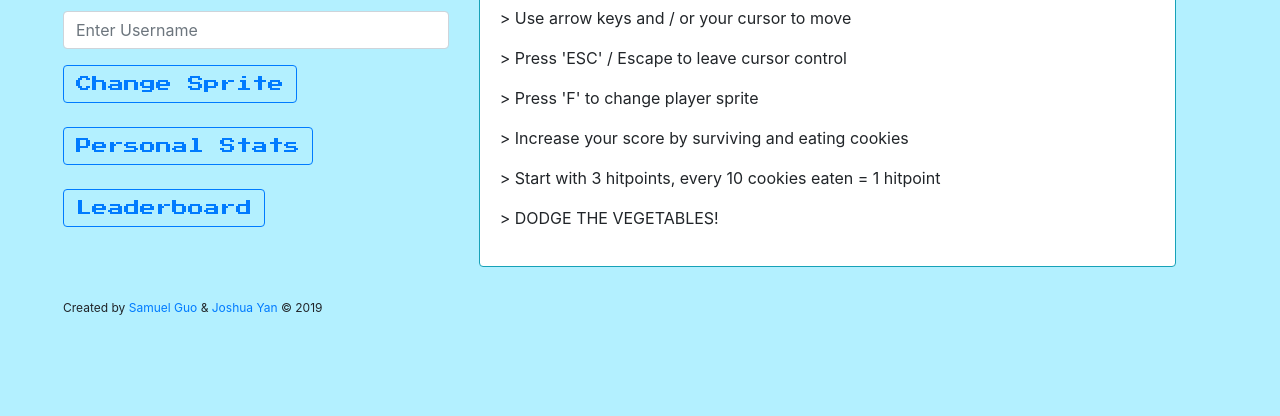
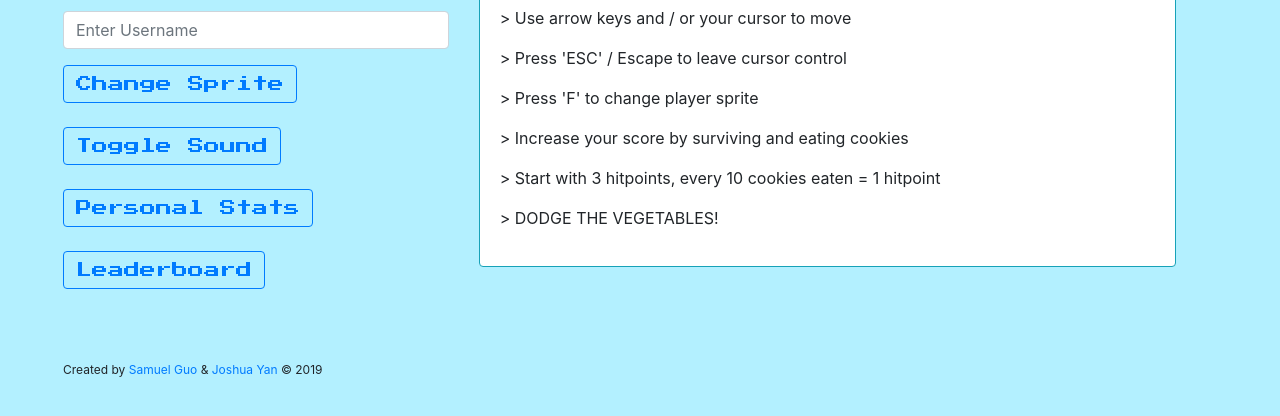
Before and after one commit to jyan95/spaceXcookiemonster, a website: page index.html in a window 1280 px wide. Shown: the part 224-640 px from the top of the page. Drawn offline with nearby package versions, Linux system fonts and the light colour scheme; a web font is replaced by a local one.

Commit message:
added toggle sound button

```diff
--- a/index.html
+++ b/index.html
@@ -36,6 +36,9 @@
 
              </p>
              <button id="changeSpriteButton" type="button" class="btn btn-outline-primary">Change Sprite</button>
+             <br>
+             <br>
+             <button id="toggleSoundButton" type="button" class="btn btn-outline-primary">Toggle Sound</button>
              <br>
              <br>
              <button id="playerStatsButton" type="button" class="btn btn-outline-primary">Personal Stats</button>
```
